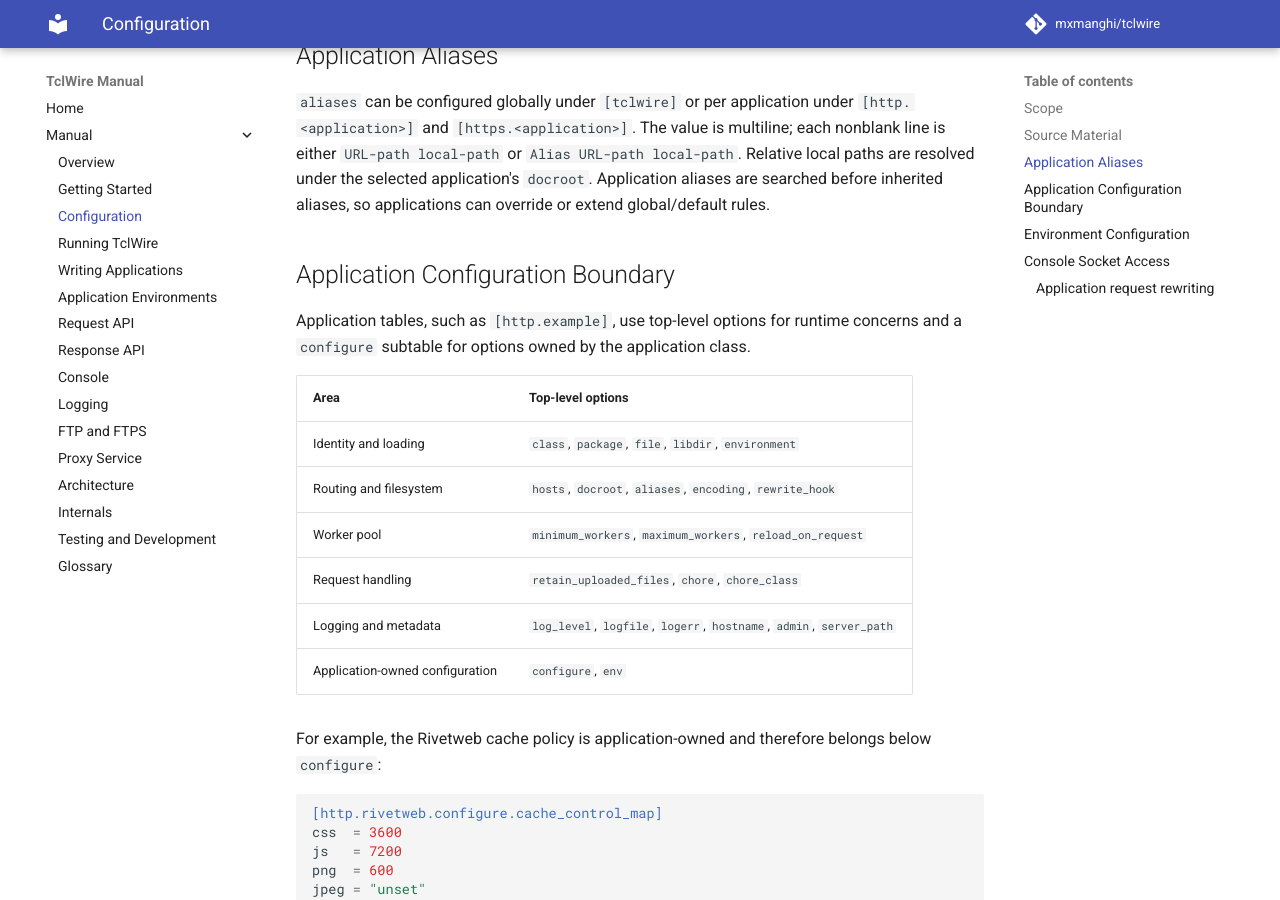
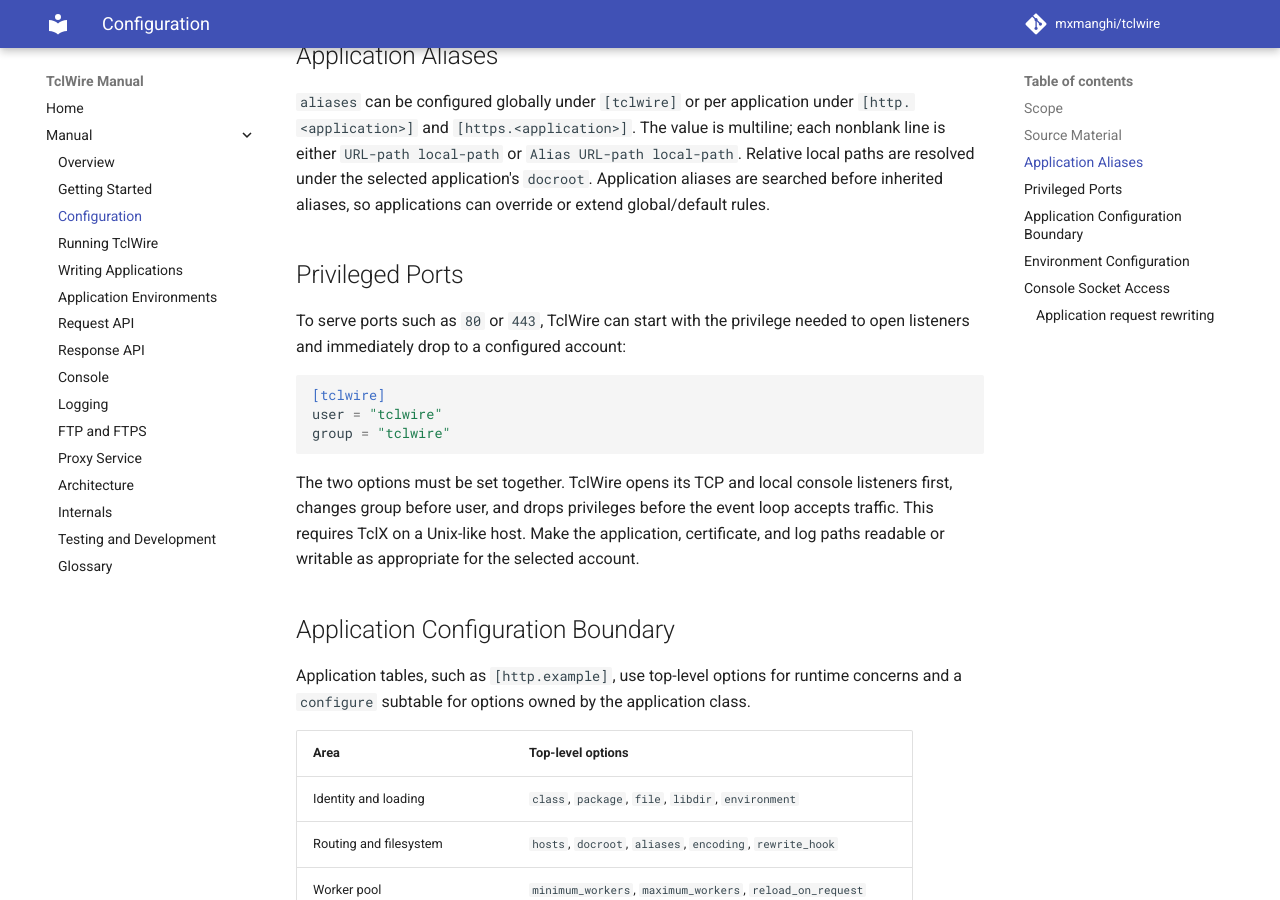
Before and after one commit to mxmanghi/tclwire, an MkDocs documentation site: the page built from doc/manual/configuration.md, in a window 1280 px wide and 900 px high, scrolled down 776 px. Built offline with MkDocs 1.6.1 and Material for MkDocs 9.7.7, drawn with Linux system fonts in a browser that asks for light colours; comment, search, counter and statistics services are not loaded.

Commit message:
preparing Tclwire to run as root and then dropping privileges after listining ports are open

````diff
--- a/doc/manual/configuration.md
+++ b/doc/manual/configuration.md
@@ -28,6 +28,23 @@ nonblank line is either `URL-path local-path` or `Alias URL-path local-path`.
 Relative local paths are resolved under the selected application's `docroot`.
 Application aliases are searched before inherited aliases, so applications can
 override or extend global/default rules.
+
+## Privileged Ports
+
+To serve ports such as `80` or `443`, TclWire can start with the privilege
+needed to open listeners and immediately drop to a configured account:
+
+```toml
+[tclwire]
+user = "tclwire"
+group = "tclwire"
+```
+
+The two options must be set together. TclWire opens its TCP and local console
+listeners first, changes group before user, and drops privileges before the
+event loop accepts traffic. This requires TclX on a Unix-like host. Make the
+application, certificate, and log paths readable or writable as appropriate
+for the selected account.
 
 ## Application Configuration Boundary
 
````
Also changed, not shown: runtime-doc/CONFIGURATION_OPTIONS.md (+9 -0 lines), 4 other files.
